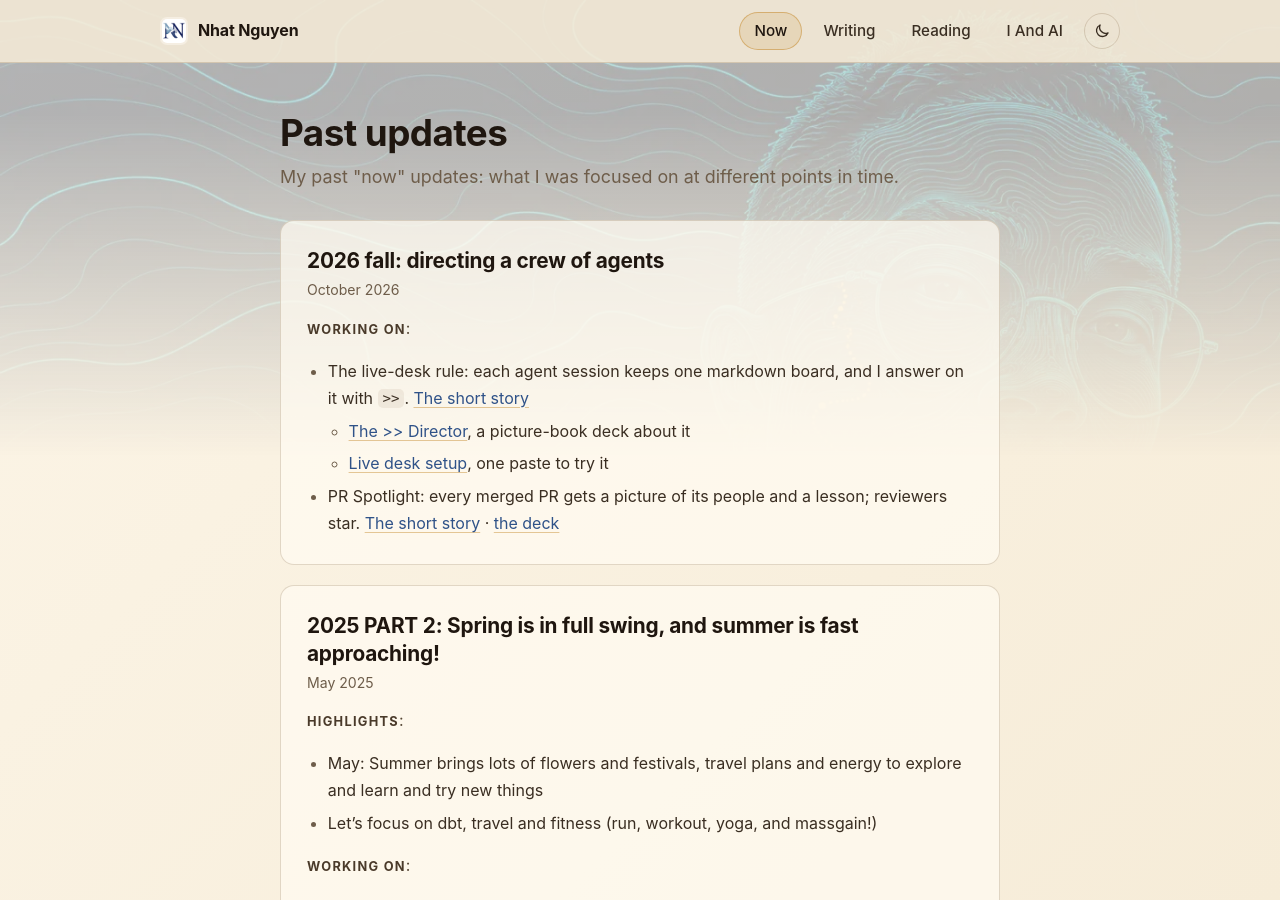
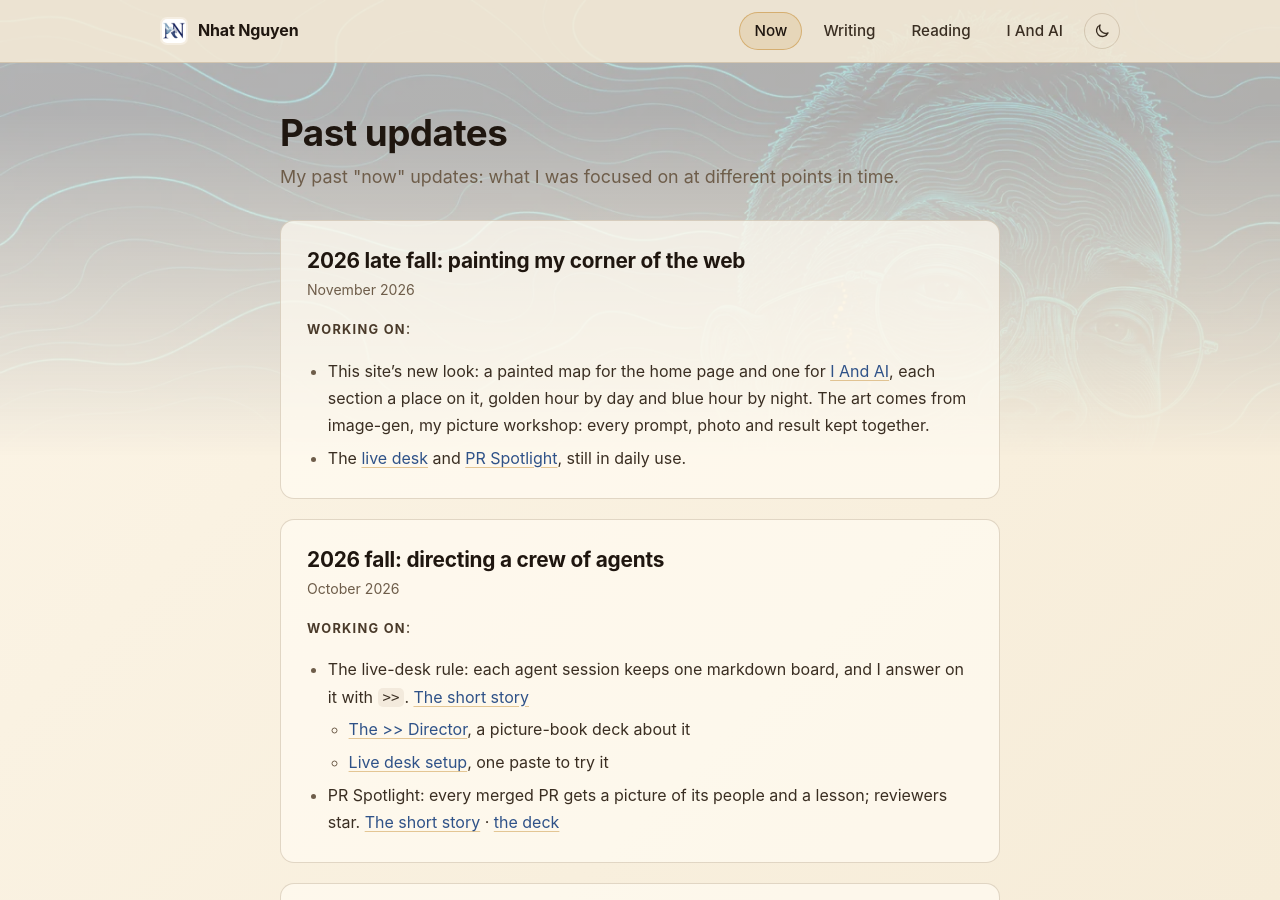
Before and after one commit to ngnnah/ngnnah.github.io, a Jekyll site: the page built from updates.md, in a window 1280 px wide and 900 px high. Built offline with Jekyll 4.4.1, drawn with Linux system fonts in a browser that asks for light colours.

Commit message:
Now: 2026 late fall, painting my corner of the web
Co-Authored-By: Claude Opus 5.5 <noreply@anthropic.com>

```diff
--- a/_data/updates.yml
+++ b/_data/updates.yml
@@ -1,4 +1,12 @@
 # Newest update at the top
+- title: "2026 late fall: painting my corner of the web"
+  date: 2026-11-29
+  content: |
+    **Working on**:
+    - This site's new look: a painted map for the home page and one for [I And AI](https://ngnnah.github.io/I-And-AI/), each section a place on it, golden hour by day and blue hour by night. The art comes from image-gen, my picture workshop: every prompt, photo and result kept together.
+    - The [live desk](https://ngnnah.github.io/I-And-AI/projects/live-desk/setup/) and [PR Spotlight](/2026/11/24/pr-spotlight.html), still in daily use.
+
+
 - title: "2026 fall: directing a crew of agents"
   date: 2026-10-30
   content: |
```
